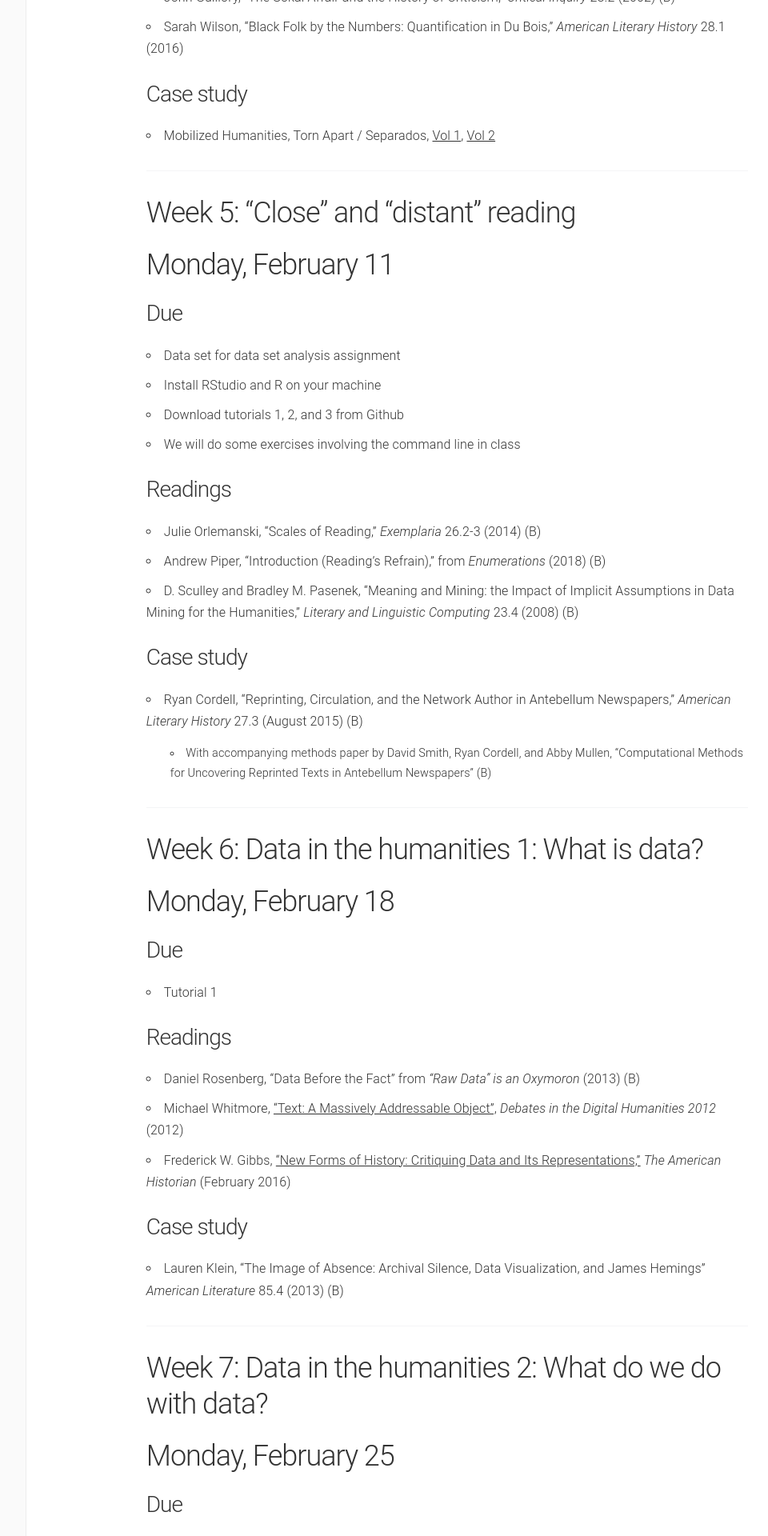
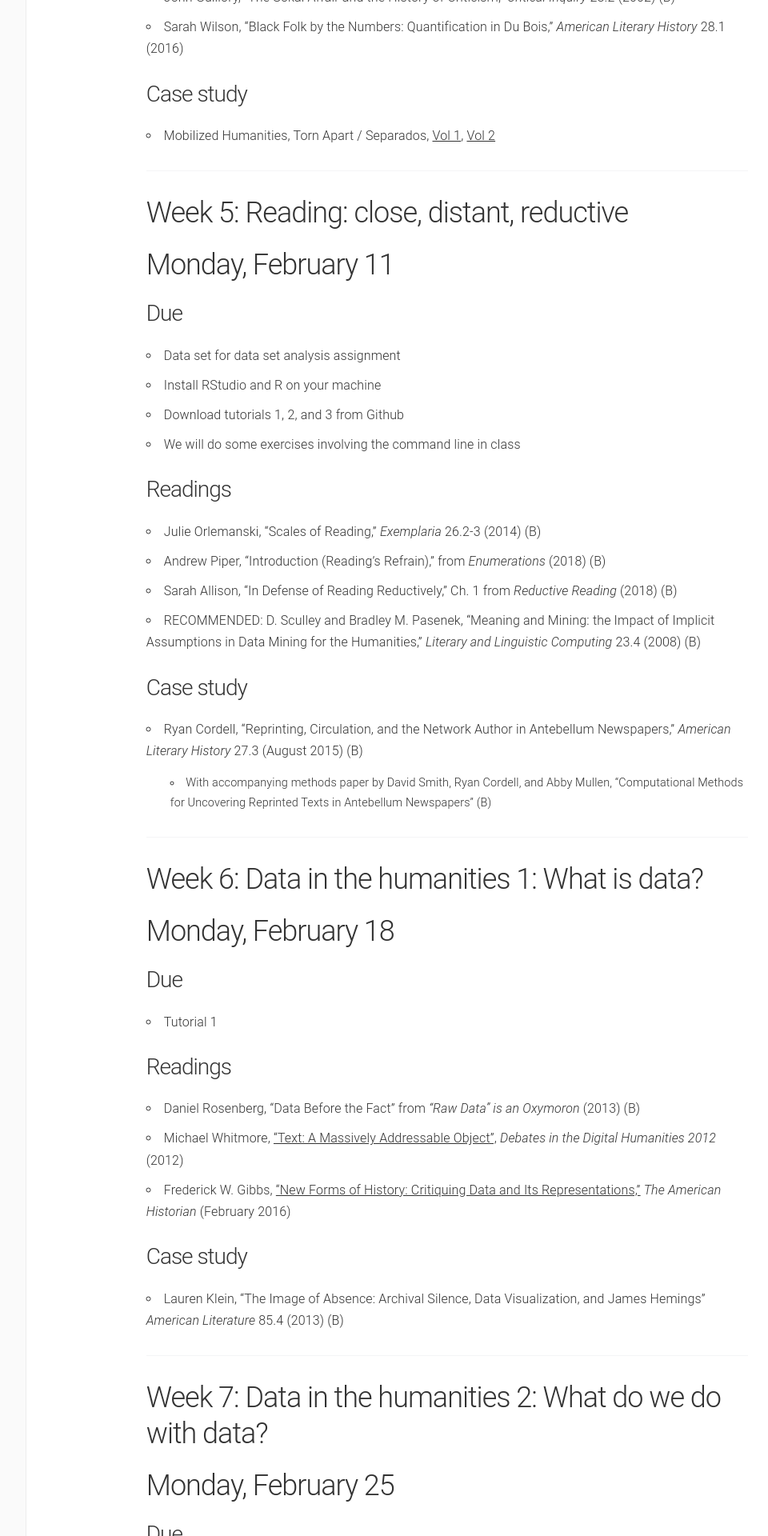
Before and after one commit to lcthomas/eng682s19, a Jekyll site: the page built from schedule.md, in a window 1280 px wide. Shown: the part 2329-4249 px from the top of the page at 80% size, without its empty margins (180-1140 px from the left). Built offline with Jekyll 4.4.1, drawn with Linux system fonts in a browser that asks for light colours; some of the changed text lies outside the part shown.

Commit message:
added Allison reading to week 5

```diff
--- a/schedule.md
+++ b/schedule.md
@@ -62,7 +62,7 @@ _The Administration of DH_
 
 ----
 
-## Week 5: "Close" and "distant" reading
+## Week 5: Reading: close, distant, reductive
 ## Monday, February 11
 ### Due
 * Data set for data set analysis assignment
@@ -73,7 +73,8 @@ _The Administration of DH_
 ### Readings
 * Julie Orlemanski, “Scales of Reading,” _Exemplaria_ 26.2-3 (2014) (B)
 * Andrew Piper, "Introduction (Reading's Refrain)," from _Enumerations_ (2018) (B)
-* D. Sculley and Bradley M. Pasenek, “Meaning and Mining: the Impact of Implicit Assumptions in Data Mining for the Humanities,” _Literary and Linguistic Computing_ 23.4 (2008) (B)
+* Sarah Allison, "In Defense of Reading Reductively," Ch. 1 from _Reductive Reading_ (2018) (B)
+* RECOMMENDED: D. Sculley and Bradley M. Pasenek, “Meaning and Mining: the Impact of Implicit Assumptions in Data Mining for the Humanities,” _Literary and Linguistic Computing_ 23.4 (2008) (B)
 
 ### Case study
 * Ryan Cordell, “Reprinting, Circulation, and the Network Author in Antebellum Newspapers," _American Literary History_ 27.3 (August 2015) (B)
```
